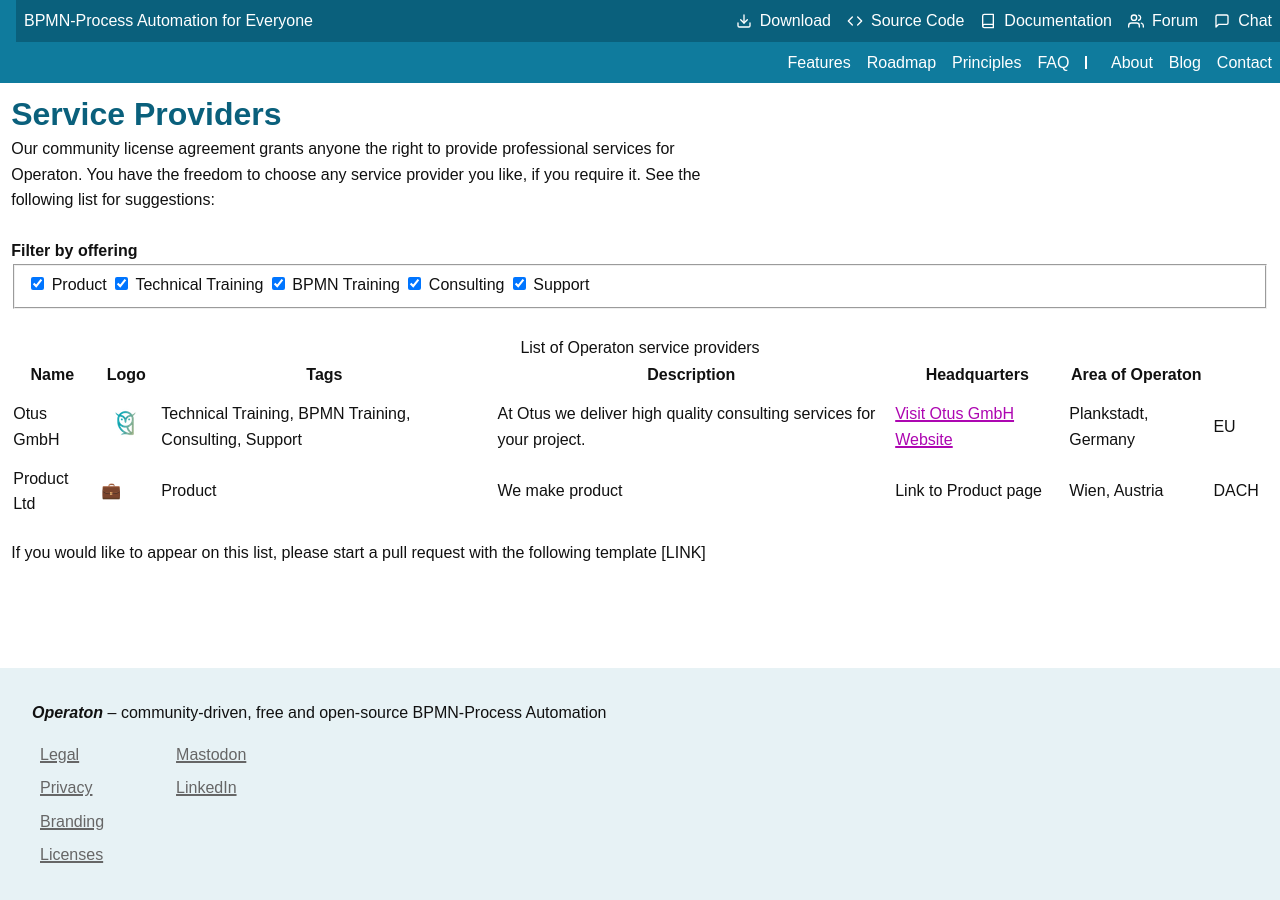
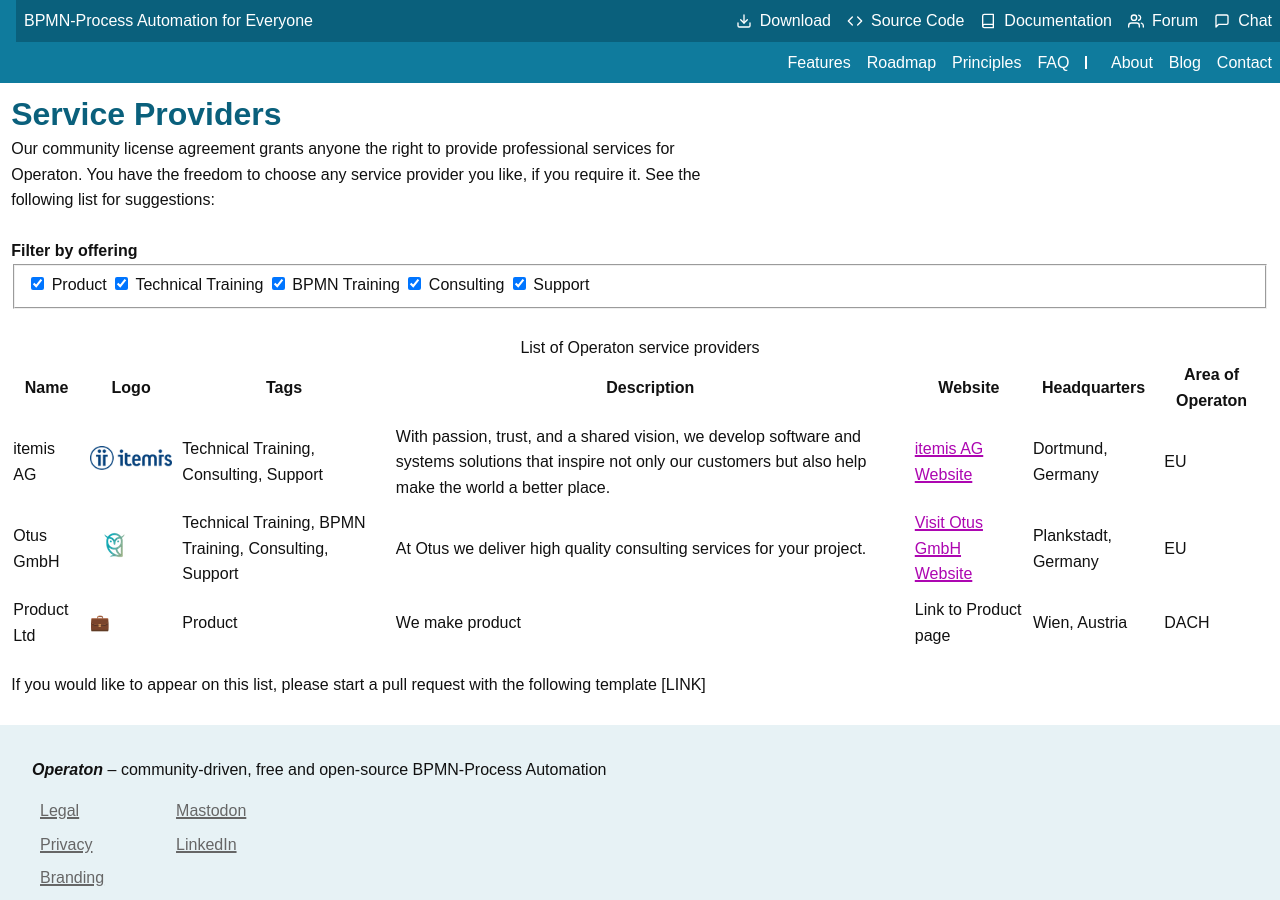
Before and after one commit to operaton/operaton.org, a Jekyll site: the page built from service-providers.html, in a window 1280 px wide. Built offline with Jekyll 4.4.1, drawn with Linux system fonts in a browser that asks for light colours.

Commit message:
Add itemis AG as service provider

```diff
--- a/service-providers.html
+++ b/service-providers.html
@@ -56,11 +56,25 @@
       <th scope="col">Logo</th>
       <th scope="col">Tags</th>
       <th scope="col">Description</th>
+      <th scope="col">Website</th>
       <th scope="col">Headquarters</th>
       <th scope="col">Area of Operaton</th>
     </tr>
     </thead>
     <tbody id="results">
+      <tr id="itemis">
+        <td>itemis AG</td>
+        <td><img src="/assets/img/service-providers/itemis_logo.png" alt="itemis AG Logo" style="height: 24px"/></td>
+        <td class="tags">
+          <span>Technical Training,</span>
+          <span>Consulting,</span>
+          <span>Support</span>
+        </td>
+        <td>With passion, trust, and a shared vision, we develop software and systems solutions that inspire not only our customers but also help make the world a better place.</td>
+        <td><a href="https://www.itemis.com/en/">itemis AG Website</a></td>
+        <td>Dortmund, Germany</td>
+        <td>EU</td>
+      </tr>
       <tr id="otus">
         <td>Otus GmbH</td>
         <td><img src="/assets/img/service-providers/Otus_Eule_Verlauf.png" alt="" /></td>
@@ -95,7 +109,7 @@
          <td class="tags">
            <span>Product</span>3
          </td>
-        <td>Link to product page</td>
+         <td>Link to product page</td>
          <td>We make product</td>
          <td>Wien, Austria</td>
          <td>DACH</td>
```
Also changed, not shown: assets/img/service-providers/itemis_logo.png (added).
